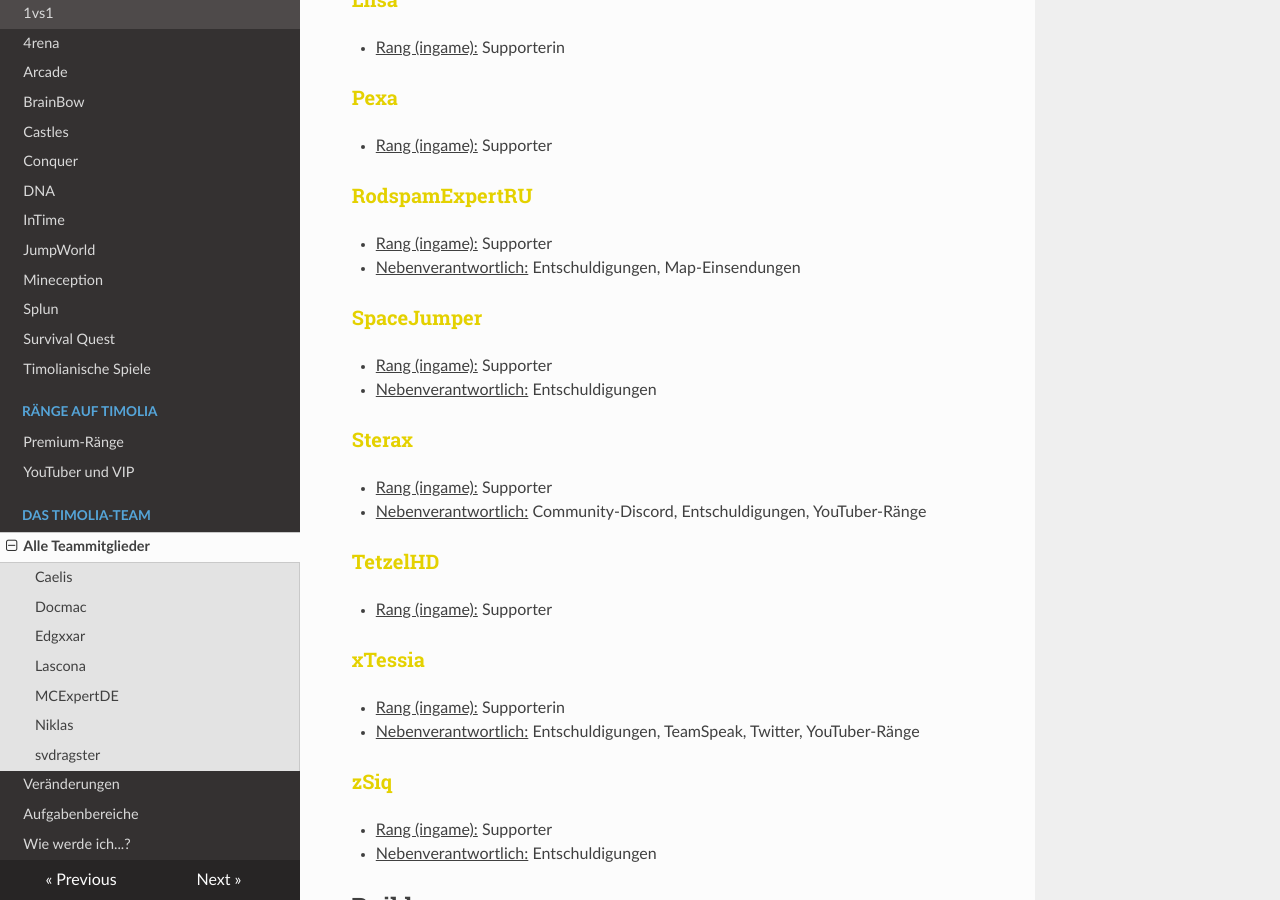
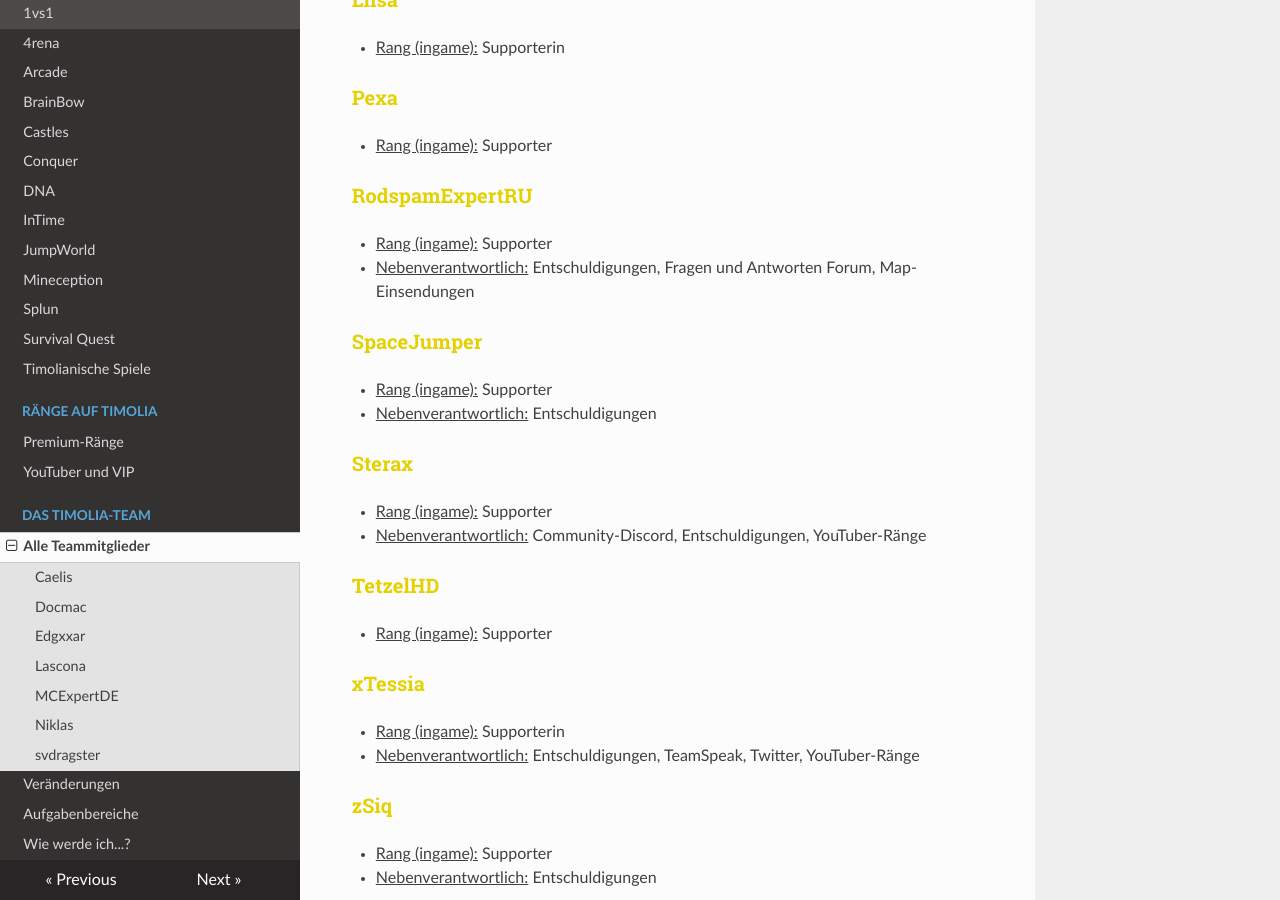
Before and after one commit to TimoliaDE/HowTo, an MkDocs documentation site: the page built from docs/team/members.md, in a window 1280 px wide and 900 px high, scrolled down 5085 px. Built offline with MkDocs 1.6.1, drawn with Linux system fonts in a browser that asks for light colours; nearby versions of some CDN libraries; old or Windows-style settings are respelled for this version of MkDocs.

Commit message:
Update members.md

```diff
--- a/docs/team/members.md
+++ b/docs/team/members.md
@@ -162,7 +162,7 @@ Sie stehen für alle grundlegenden Fragen und Reports zur Verfügung und sind di
 
 ### <strong><span style="color:#E4D100">RodspamExpertRU</span></strong>
 - <u>Rang (ingame):</u> Supporter
-- <u>Nebenverantwortlich:</u> Entschuldigungen, Map-Einsendungen
+- <u>Nebenverantwortlich:</u> Entschuldigungen, Fragen und Antworten Forum, Map-Einsendungen
 
 ### <strong><span style="color:#E4D100">SpaceJumper</span></strong>
 - <u>Rang (ingame):</u> Supporter
```
